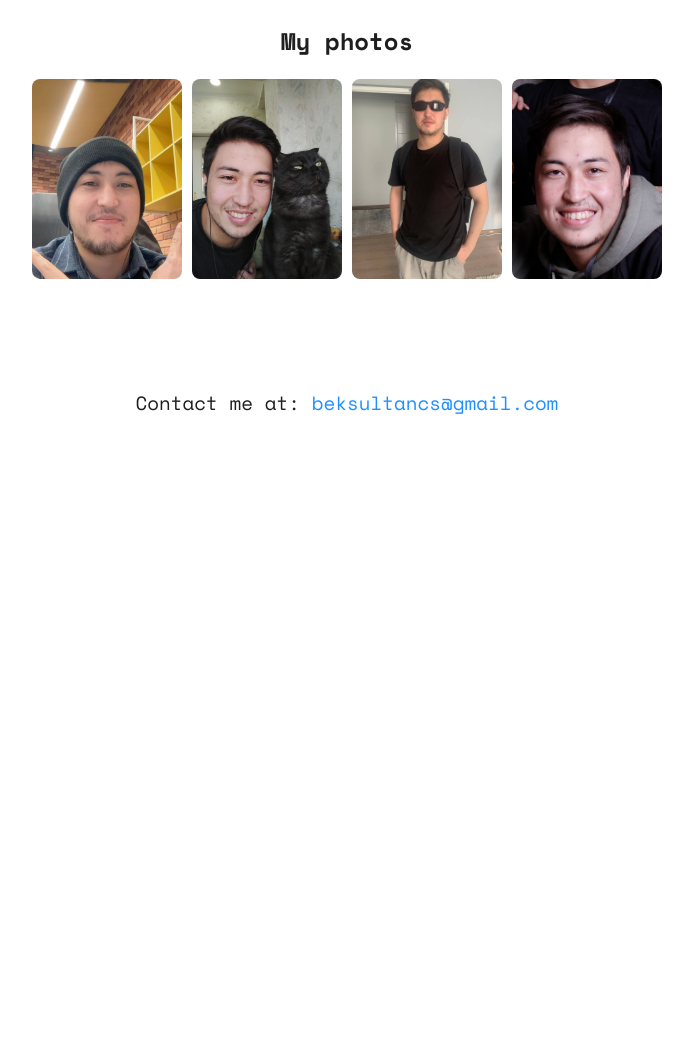
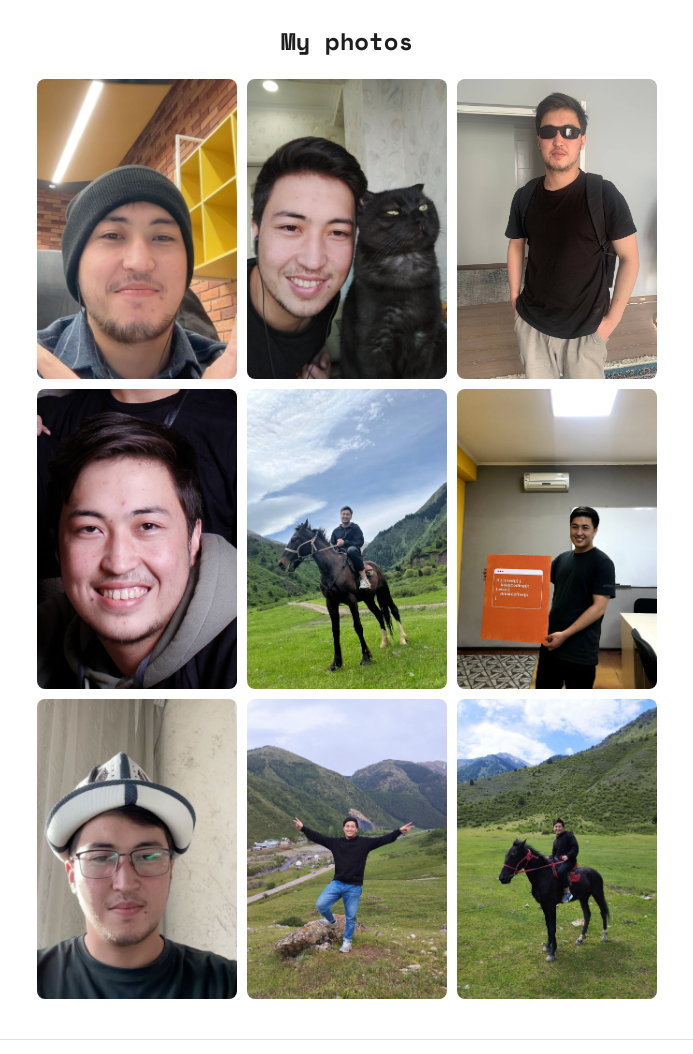
Before and after one commit to bmamatkadyr/portfolio, a plain HTML site: page index.html in a window 1280 px wide. Shown: the part 526-1580 px from the top of the page, without its empty margins (293-986 px from the left). Before the commit the page ends 964 px from the top, so only its background shows below. Drawn offline with nearby package versions, Linux system fonts and the light colour scheme.

Commit message:
add more photos

```diff
--- a/index.html
+++ b/index.html
@@ -30,8 +30,13 @@
         <img src="media/photo2.jpeg" alt="Photo 2">
         <img src="media/photo3.jpeg" alt="Photo 3">
         <img src="media/photo4.png" alt="Photo 4">
-        <!-- <img src="photo5.jpg" alt="Photo 5"> -->
+        <img src="media/photo5.jpeg" alt="Photo 5">
+        <img src="media/photo6.jpeg" alt="Photo 6">
+        <img src="media/photo7.jpeg" alt="Photo 7">
+        <img src="media/photo8.jpeg" alt="Photo 8">
+        <img src="media/photo9.jpeg" alt="Photo 9">
     </div>
+    <div class="divider"></div>
 </section>
 <footer>
     <p>Contact me at: <a href="mailto:beksultancs@gmail.com">beksultancs@gmail.com</a></p>
--- a/styles.css
+++ b/styles.css
@@ -39,11 +39,12 @@ p {
     justify-content: center;
     gap: 10px;
     margin: 20px 0;
+    max-width: 800px;
 }
 
 .gallery img {
-    width: 150px;
-    height: 200px;
+    width: 200px;
+    height: 300px;
     object-fit: cover;
     border-radius: 8px;
 }
```
Also changed, not shown: media/photo5.jpeg (added), media/photo6.jpeg (added), media/photo7.jpeg (added), media/photo8.jpeg (added), media/photo9.jpeg (added).
